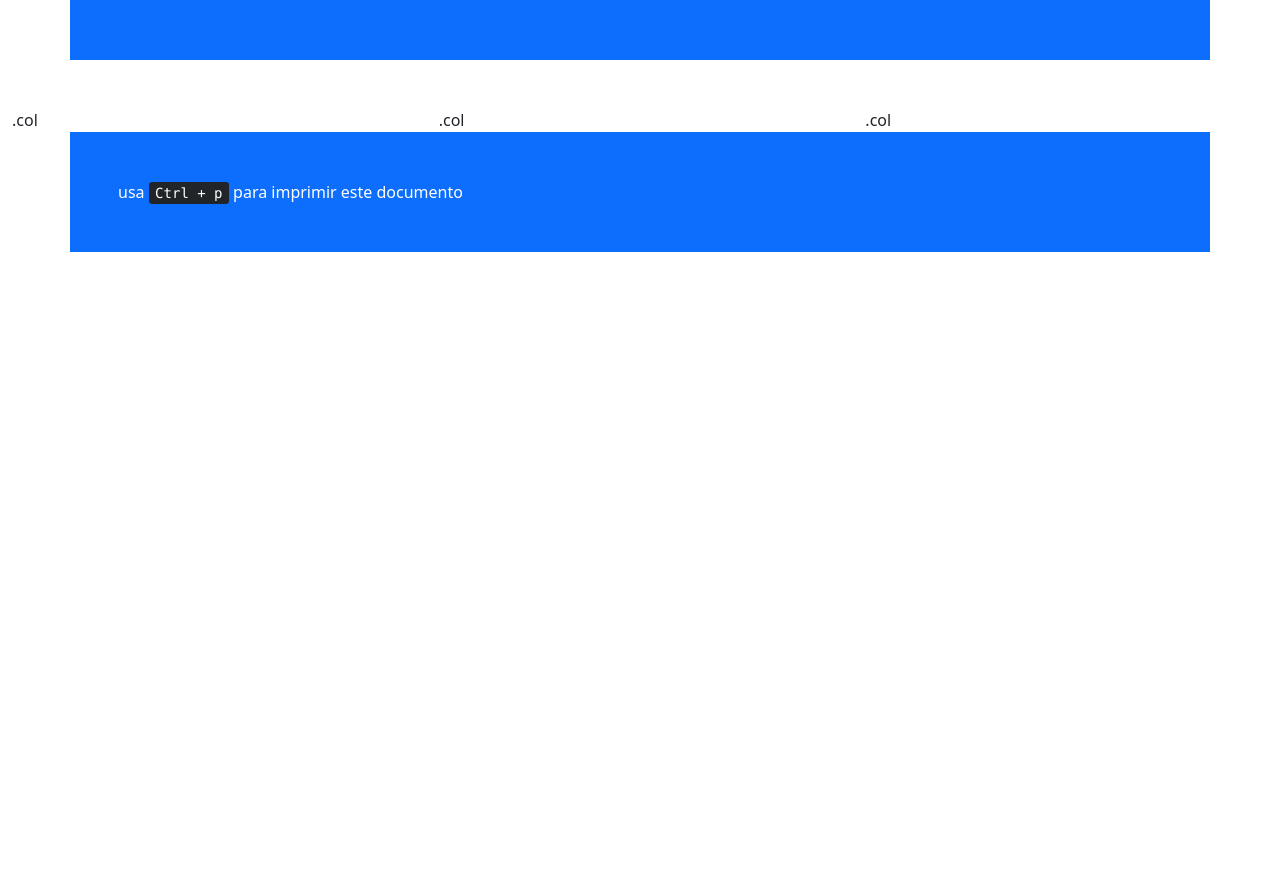
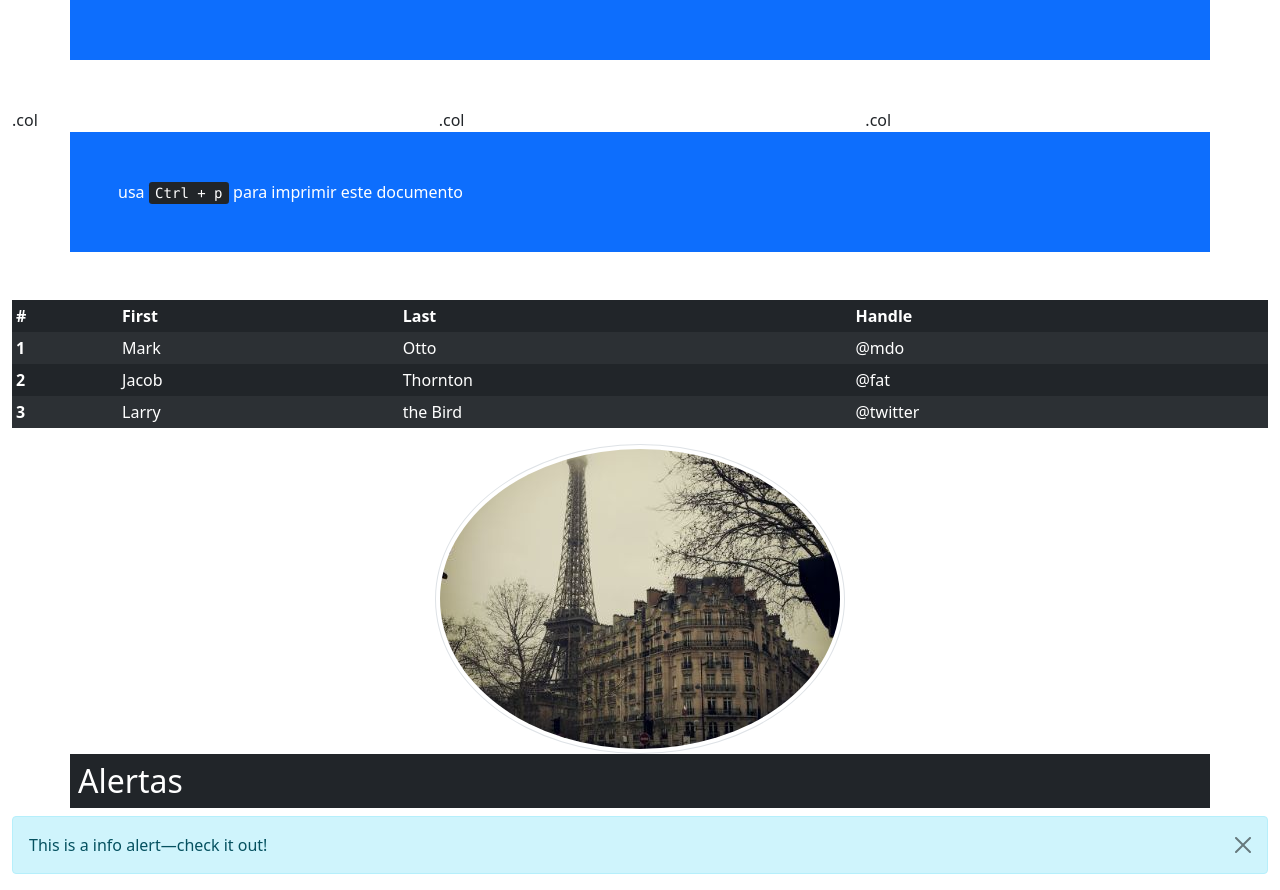
Before and after one commit to Bjrzum/CSS, a plain HTML site: page BOOTSTRAP/index.html in a window 1280 px wide. Shown: the part 1067-1957 px from the top of the page. Before the commit the page ends 1367 px from the top, so only its background shows below. Drawn offline with nearby package versions, Linux system fonts and the light colour scheme.

Commit message:
Bootstrap (tablas y alertas

```diff
--- a/BOOTSTRAP/index.html
+++ b/BOOTSTRAP/index.html
@@ -51,6 +51,54 @@
             <div class="container mb-5 p-5 bg-primary text-white">
                 usa <kbd>Ctrl + p</kbd> para imprimir este documento
             </div>
+
+            <table class="table table-striped table-borderless table-hover
+                table-dark table-sm">
+                <thead>
+                    <tr>
+                        <th scope="col">#</th>
+                        <th scope="col">First</th>
+                        <th scope="col">Last</th>
+                        <th scope="col">Handle</th>
+                    </tr>
+                </thead>
+                <tbody>
+                    <tr>
+                        <th>1</th>
+                        <td>Mark</td>
+                        <td>Otto</td>
+                        <td>@mdo</td>
+                    </tr>
+                    <tr>
+                        <th>2</th>
+                        <td>Jacob</td>
+                        <td>Thornton</td>
+                        <td>@fat</td>
+                    </tr>
+                    <tr>
+                        <th>3</th>
+                        <td>Larry</td>
+                        <td>the Bird</td>
+                        <td>@twitter</td>
+                    </tr>
+                </tbody>
+            </table>
+
+            <div class="content">
+                <img src="paris.jpg" alt="paris" class="mx-auto d-block
+                    img-thumbnail rounded-circle">
+            </div>
+
+            <div class="alertas">
+                <h2 class="p-2 container bg-dark text-white">Alertas</h2>
+                <div class="alert alert-info alert-dismissible fade show">
+                    <button type="button" class="btn-close"
+                        data-bs-dismiss="alert"></button>
+                    <div>
+                        This is a info alert—check it out!
+                    </div>
+                </div>
+            </div>
         </div>
 
 
```
Also changed, not shown: BOOTSTRAP/paris.jpg (added).
